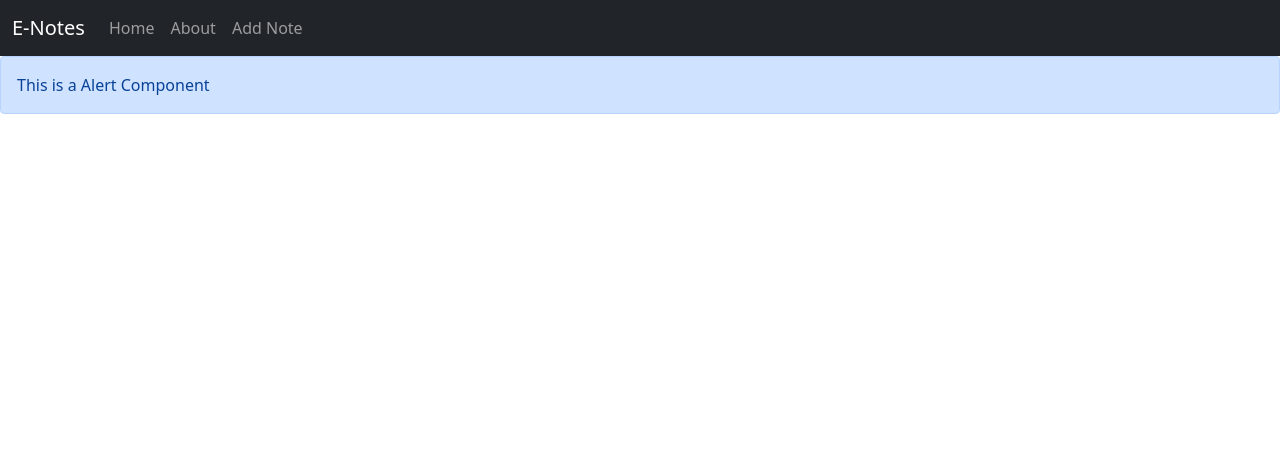
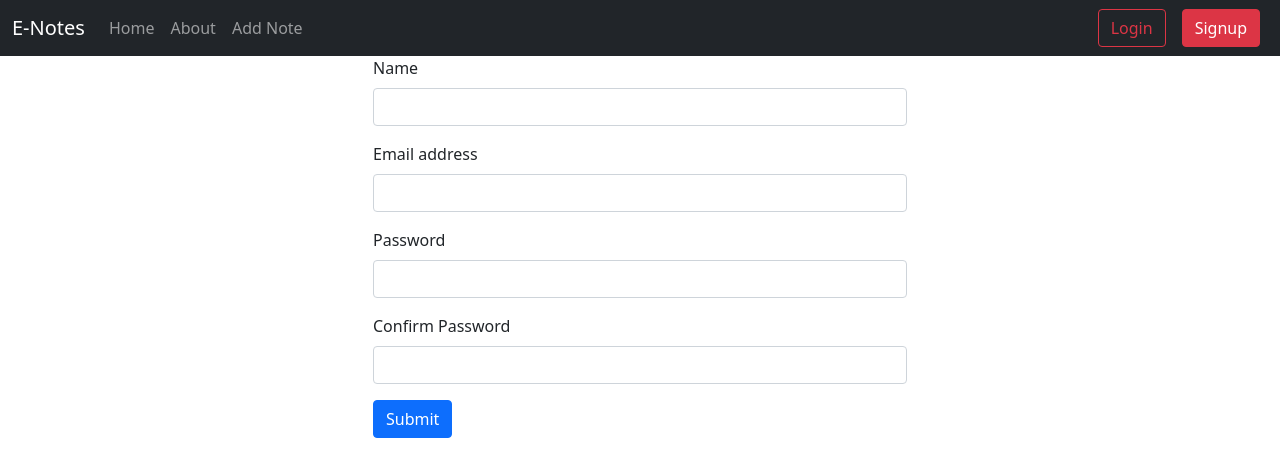
Before and after one commit to partha6686/E-Notes-frontend, a React (Create React App) app: page /signup in a window 1280 px wide. Shown: the top 476 px of the page. Built offline with nearby package versions, Linux system fonts and the light colour scheme.

Commit message:
Adding Login and SignUp

```diff
--- a/src/App.js
+++ b/src/App.js
@@ -1,4 +1,4 @@
-import React from 'react';
+import React, {useState} from 'react';
 import Navbar from "./components/Navbar";
 import Home from "./components/Home";
 import About from "./components/About";
@@ -10,9 +10,18 @@ import {
 } from "react-router-dom";
 import Alert from './components/Alert';
 import AddNote from './components/AddNote';
+import SignUp from './components/SignUp';
+import Login from './components/Login';
 
 
 function App() {
+  const [alert, setAlert] = useState(null);
+  const showAlert = (message, type)=>{
+    setAlert({message, type});
+    setTimeout(() => {
+      setAlert(null)
+    }, 2000);
+  }
   return (
     <>
       <NoteState>
@@ -21,9 +30,11 @@ function App() {
           <Alert message='This is a Alert Component' />
           <div className="container">
             <Switch>
-              <Route exact path="/"><Home /></Route>
+              <Route exact path="/"><Home showAlert={showAlert} /></Route>
               <Route exact path="/about"><About /></Route>
               <Route exact path="/add-note"><AddNote /></Route>
+              <Route exact path="/signup"><SignUp showAlert={showAlert} /></Route>
+              <Route exact path="/login"><Login showAlert={showAlert} /></Route>
             </Switch>
           </div>
         </Router>
--- a/src/components/AddNote.js
+++ b/src/components/AddNote.js
@@ -7,10 +7,10 @@ const AddNote = () => {
     const [newNote, setNewNote] = useState({
         title:"",
         description: "",
-        tag: "default"
+        tag: ""
     })
     const handleSubmit = (e) => {
-        addNote(newNote.title,newNote.description,newNote.tag);
+        addNote(newNote.title,newNote.description,newNote.tag===''?'default':newNote.tag);
     }
     const handleChange = (e) => {
         setNewNote({...newNote, [e.target.name]: e.target.value });
@@ -21,17 +21,17 @@ const AddNote = () => {
             <form className="my-3">
                 <div className="mb-3">
                     <label htmlFor="title" className="form-label">Title</label>
-                    <input type="text" className="form-control" onChange={handleChange} id="title" name="title" aria-describedby="Title"/>
+                    <input type="text" className="form-control" onChange={handleChange} id="title" name="title" value={newNote.title} aria-describedby="Title"/>
                 </div>
                 <div className="mb-3">
                     <label htmlFor="description" className="form-label">Description</label>
-                    <input type="text" className="form-control" onChange={handleChange} id="description" name="description" aria-describedby="description"/>
+                    <input type="text" className="form-control" onChange={handleChange} id="description" name="description" value={newNote.description} aria-describedby="description"/>
                 </div>
                 <div className="mb-3">
                     <label htmlFor="tag" className="form-label">Tag</label>
-                    <input type="text" className="form-control" onChange={handleChange} id="tag" name="tag" aria-describedby="tag"/>
+                    <input type="text" className="form-control" onChange={handleChange} id="tag" name="tag" value={newNote.tag} aria-describedby="tag"/>
                 </div>
-                <Link to="/" type="submit" className="btn btn-primary" onClick={handleSubmit}>Add Note</Link>
+                <Link to="/" type="submit" className={newNote.title.length<3 || newNote.description.length<5 ? "btn btn-primary disabled": "btn btn-primary " } onClick={handleSubmit}>Add Note</Link>
             </form>
         </div>
     )
--- a/src/components/Alert.js
+++ b/src/components/Alert.js
@@ -3,9 +3,9 @@ import React from 'react'
 const Alert = (props) => {
     return (
         <div>
-            <div className="alert alert-primary" role="alert">
-                {props.message}
-            </div>
+            {props.alert && <div className={`alert alert-${props.alert.type} alert-dismissible fade show`} role="alert">
+                <strong>{props.alert.type}</strong>{props.alert.message}
+            </div>}
         </div>
     )
 }
--- a/src/components/EditModal.js
+++ b/src/components/EditModal.js
@@ -7,7 +7,6 @@ const EditModal = (props) => {
     const {editNote} = useContext(noteContext);
     const closeModal = useRef(null);
     const handleSubmit = (e) => {
-        console.log(currentNote);
         editNote(currentNote.id,currentNote.etitle,currentNote.edescription,currentNote.etag);
         closeModal.current.click();
     }
@@ -46,7 +45,7 @@ const EditModal = (props) => {
                     </div>
                     <div className="modal-footer">
                         <button ref={closeModal} type="button" className="btn btn-secondary" data-bs-dismiss="modal">Close</button>
-                        <Link to="/" type="submit" className="btn btn-primary" onClick={handleSubmit}>Update Note</Link>
+                        <Link to="/" type="submit" className={currentNote.etitle.length<3 || currentNote.edescription.length<5 ? "btn btn-primary disabled": "btn btn-primary " } onClick={handleSubmit}>Update Note</Link>
                     </div>
                     </div>
                 </div>`
--- a/src/components/Home.js
+++ b/src/components/Home.js
@@ -2,11 +2,11 @@ import React from 'react';
 // import AddNote from './AddNote';
 import Note from './Note';
 
-const Home = () => {
+const Home = (props) => {
     return (
         <div className="container my-3">
             {/* <AddNote/> */}
-            <Note />
+            <Note showAlert={props.showAlert} />
         </div>
     );
 }
--- /dev/null
+++ b/src/components/Login.js
@@ -0,0 +1,56 @@
+import React, { useState } from 'react';
+import {useHistory} from 'react-router-dom'
+
+const Login = () => {
+    const host = 'http://localhost:3300';
+    const [user, setUser] = useState({
+        email: '',
+        password: ''
+    });
+    let history = useHistory();
+    const handleSubmit = async (e) => {
+        e.preventDefault();
+        const url = `${host}/api/auth/login`;
+        const response = await fetch(url, {
+            method: 'POST',
+            headers: {
+            'Content-Type': 'application/json'
+            },
+            body: JSON.stringify({
+                email: user.email,
+                password: user.password
+            })
+        });
+        // eslint-disable-next-line
+        const json = await response.json();
+        console.log(json);
+        if(response.status === 200){
+            localStorage.setItem('token', json.authToken);
+            //Redirect
+            history.push('/');
+        }else{
+            alert(json.errors);
+        }
+    }
+    const handleChange = (e) => {
+        setUser({...user, [e.target.name]: e.target.value });
+    }
+
+    return (
+        <div>
+            <form className="container col-md-6" onSubmit={handleSubmit} >
+                <div className="mb-3">
+                    <label htmlFor="email" className="form-label">Email address</label>
+                    <input type="email" className="form-control" id="email" name="email" value={user.email} onChange={handleChange} aria-describedby="emailHelp" />
+                </div>
+                <div className="mb-3">
+                    <label htmlFor="password" className="form-label">Password</label>
+                    <input type="password" className="form-control" id="password" name="password" value={user.password} onChange={handleChange} />
+                </div>
+                <button type="submit" className="btn btn-primary" >Login</button>
+            </form>
+        </div>
+    )
+}
+
+export default Login
--- a/src/components/Navbar.js
+++ b/src/components/Navbar.js
@@ -22,6 +22,8 @@ const Navbar = () => {
                             <Link className={location.pathname==='/add-note'?"nav-link active":"nav-link"} to="/add-note">Add Note</Link>
                         </li>
                     </ul>
+                    <Link className="btn btn-outline-danger mx-2" to='/login' >Login</Link>
+                    <Link className="btn btn-danger mx-2" to='/signup' >Signup</Link>
                 </div>
             </div>
         </nav>
--- /dev/null
+++ b/src/components/SignUp.js
@@ -0,0 +1,66 @@
+import React, {useState} from 'react';
+import {useHistory} from 'react-router-dom';
+
+const SignUp = () => {
+    const host = 'http://localhost:3300';
+    const [createUser, setCreateUser] = useState({
+        name: '',
+        email: '',
+        password: '',
+        cpassword: ''
+    });
+    let history = useHistory();
+    const handleChange = (e)=>{
+        setCreateUser({...createUser, [e.target.name]: e.target.value })
+    }
+    const handleSubmit = async (e) => {
+        e.preventDefault();
+        const url = `${host}/api/auth/register`;
+        const response = await fetch(url, {
+            method: 'POST',
+            headers: {
+            'Content-Type': 'application/json'
+            },
+            body: JSON.stringify({
+                name: createUser.name,
+                email: createUser.email,
+                password: createUser.password
+            })
+        });
+        // eslint-disable-next-line
+        const json = await response.json();
+        console.log(json);
+        if(response.status === 200){
+            localStorage.setItem('token', json.authToken);
+            //Redirect
+            history.push('/');
+        }else{
+            alert(json.errors);
+        }
+    }
+    return (
+        <div>
+           <form className="container col-md-6" onSubmit={handleSubmit}>
+                <div className="mb-3">
+                    <label htmlFor="name" className="form-label">Name</label>
+                    <input type="text" className="form-control" id="name" name='name' onChange={handleChange} aria-describedby="emailHelp" />
+                </div>
+                <div className="mb-3">
+                    <label htmlFor="email" className="form-label">Email address</label>
+                    <input type="email" className="form-control" id="email" name='email' onChange={handleChange} aria-describedby="emailHelp" />
+                </div>
+                <div className="mb-3">
+                    <label htmlFor="password" className="form-label">Password</label>
+                    <input type="password" className="form-control" id="password" name="password" onChange={handleChange} />
+                </div>
+                <div className="mb-3">
+                    <label htmlFor="cpassword" className="form-label">Confirm Password</label>
+                    <input type="password" className="form-control" id="cpassword" name="cpassword" onChange={handleChange} />
+                </div>
+                <button type="submit" className="btn btn-primary">Submit</button>
+            </form>
+        </div>
+    )
+}
+
+export default SignUp
```
